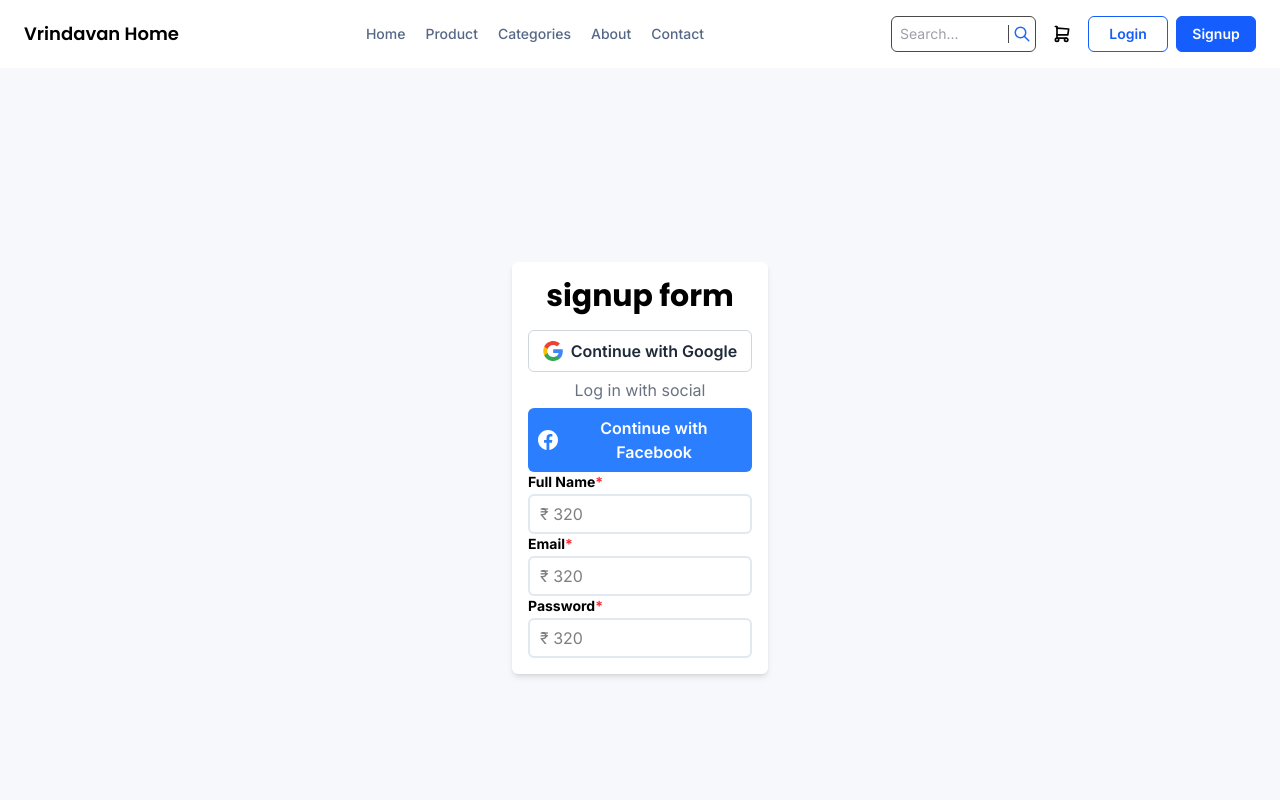
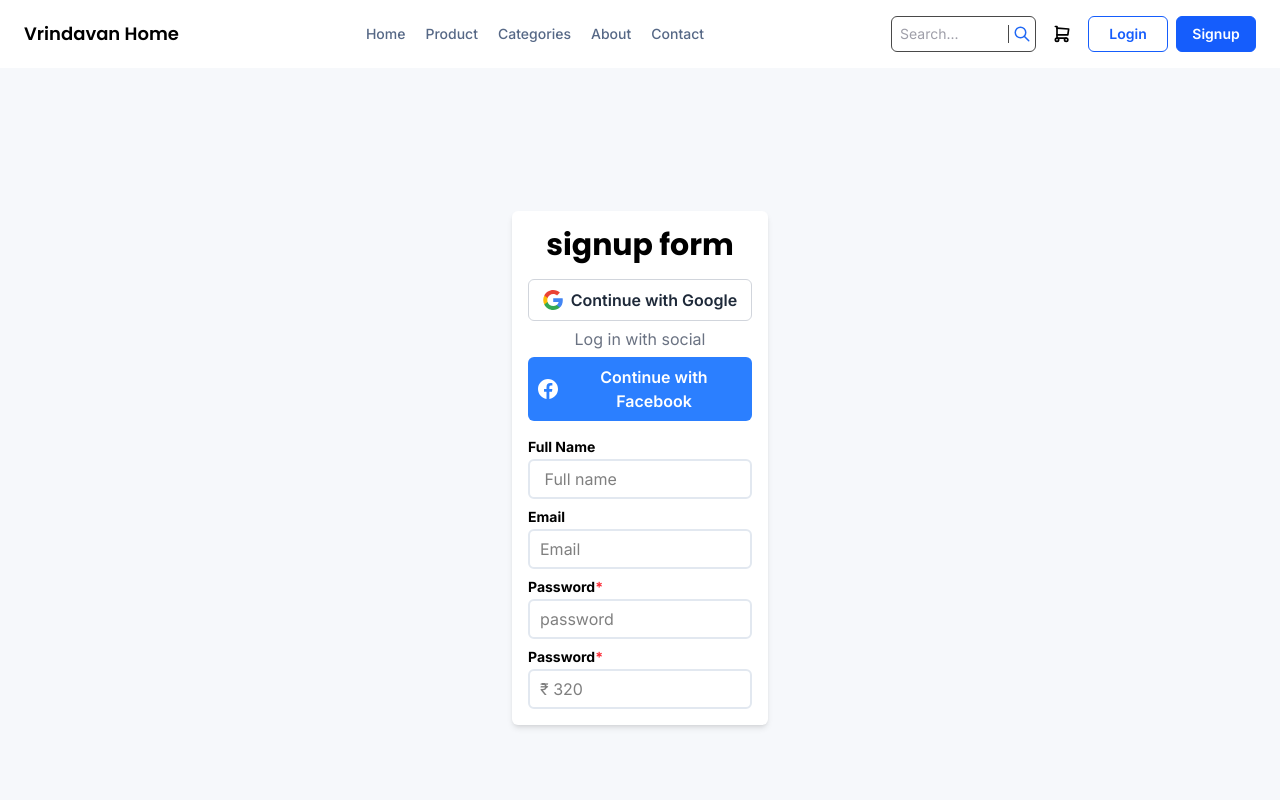
Before and after one commit to shivam-87388/vrindavan, a Next.js app in the folder frontend/: page /SignUp in a window 1280 px wide. Shown: the top 800 px of the page. Built offline with nearby package versions, Linux system fonts and the light colour scheme.

Commit message:
add password field

```diff
--- a/frontend/src/app/SignUp/page.jsx
+++ b/frontend/src/app/SignUp/page.jsx
@@ -39,20 +39,31 @@ const page = () => {
         </button>
       </div>
 
-      <div className="w-full flex flex-col items-center justify-center gap-y-0.5">
+      <div className="flex flex-col items-center justify-between pt-4 gap-2 w-full ">
+        {/* full name field */}
+        <div className="w-full flex flex-col items-center justify-center gap-y-0.5">
            <label htmlFor='user-name' className="w-full text-start text-black text-sm font-bold font-['Inter']">
-        Full Name<span className="text-red-500">*</span>
+        Full Name
         </label>
-      <input id='user-name' type='text' placeholder='₹ 320' required className="w-full rounded-md border-2 border-slate-200 px-2.5 py-1.5 text-black text-base font-normal font-['Inter'] focus:border-transparent focus:outline-none focus:ring-2 focus:ring-[#ED6200]"></input>
+      <input id='user-name' type='text' placeholder=" Full name" required className="w-full rounded-md border-2 border-slate-200 px-2.5 py-1.5 text-black text-base font-normal font-['Inter'] focus:border-transparent focus:outline-none focus:ring-2 focus:ring-[#ED6200]"></input>
       </div>
 
-      <div className="w-full flex flex-col items-center justify-center gap-y-0.5">
+       {/* email field  */}
+       <div className="w-full flex flex-col items-center justify-center gap-y-0.5">
            <label htmlFor='user-email' className="w-full text-start text-black text-sm font-bold font-['Inter']">
-        Email<span className="text-red-500">*</span>
+        Email
         </label>
-      <input id='user-email' type='email' placeholder='₹ 320' required className="w-full rounded-md border-2 border-slate-200 px-2.5 py-1.5 text-black text-base font-normal font-['Inter'] focus:border-transparent focus:outline-none focus:ring-2 focus:ring-[#ED6200]"></input>
+      <input id='user-email' type='email' placeholder="Email" required className="w-full rounded-md border-2 border-slate-200 px-2.5 py-1.5 text-black text-base font-normal font-['Inter'] focus:border-transparent focus:outline-none focus:ring-2 focus:ring-[#ED6200]"></input>
       </div>
 
+      {/* password field */}
+      <div className="w-full flex flex-col items-center justify-center gap-y-0.5">
+           <label htmlFor='user-password' className="w-full text-start text-black text-sm font-bold font-['Inter']">
+        Password<span className="text-red-500">*</span>
+        </label>
+      <input id='user-password' type='password' placeholder="password" required className="w-full rounded-md border-2 border-slate-200 px-2.5 py-1.5 text-black text-base font-normal font-['Inter'] focus:border-transparent focus:outline-none focus:ring-2 focus:ring-[#ED6200]"></input>
+      </div>
+      {/* consfirm pasword */}
       <div className="w-full flex flex-col items-center justify-center gap-y-0.5">
            <label htmlFor='user-password' className="w-full text-start text-black text-sm font-bold font-['Inter']">
         Password<span className="text-red-500">*</span>
@@ -60,6 +71,13 @@ const page = () => {
       <input id='user-password' type='password' placeholder='₹ 320' required className="w-full rounded-md border-2 border-slate-200 px-2.5 py-1.5 text-black text-base font-normal font-['Inter'] focus:border-transparent focus:outline-none focus:ring-2 focus:ring-[#ED6200]"></input>
       </div>
 
+      </div>
+
+
+
+
+
+
     </form>
    </div>
   )
```
